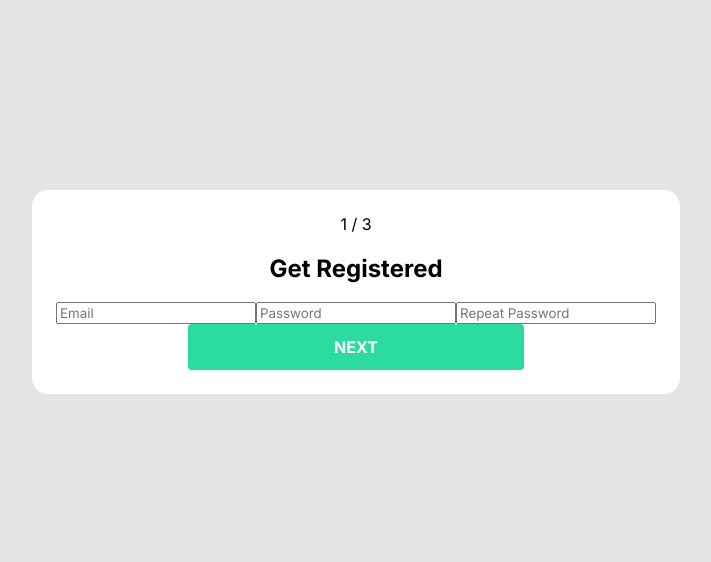
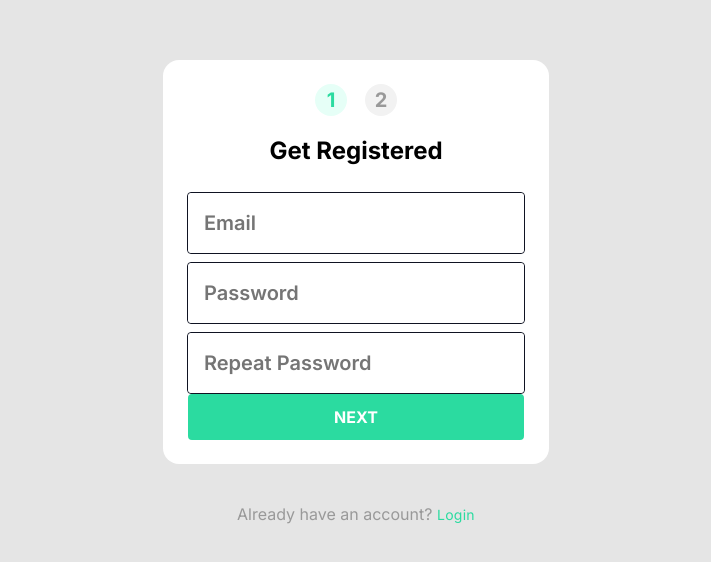
Before and after one commit to armada-ths/ac22, a React (Create React App) app: page /register in a window 1280 px wide. Shown: the part 108-670 px from the top of the page, without its empty margins (284-995 px from the left). Built offline with nearby package versions, Linux system fonts and the light colour scheme; the HTML template or start-up script is replaced by a standard one.

Commit message:
multi-step register works, need to get the dropdown component

```diff
--- a/src/components/FormStepCounter/FormStepCounter.css
+++ b/src/components/FormStepCounter/FormStepCounter.css
@@ -0,0 +1,30 @@
+.step-container{
+    display: flex;
+    flex-direction: row;
+    gap: 18px;
+    width: fit-content;
+}
+
+.current-step, .prev-step, .next-step{
+    font-weight: var(--title-weight);
+    font-size: 20px;
+    width: 32px;
+    height: 32px;
+    border-radius: 50%;
+    line-height: 32px;
+}
+
+.current-step{
+    background-color: var(--armada-secondary);
+    color: var(--armada-green);
+}
+
+.prev-step{
+    background-color: var(--armada-green);
+    color: var(--white);
+}
+
+.next-step{
+    background-color: var(--grey-secondary);
+    color: var(--black-secondary);
+}
--- a/src/components/FormStepCounter/FormStepCounter.tsx
+++ b/src/components/FormStepCounter/FormStepCounter.tsx
@@ -1,21 +1,16 @@
 import React, { FC } from "react";
-
+import "./FormStepCounter.css";
 interface Props {
   currentStep: number;
   steps: number;
 }
 
 const FormStepCounter: FC<Props> = ({ currentStep, steps }) => {
-  const stepArray = new Array(steps).fill(null).map((_, i) => i + 1);
 
   return (
-    <div>
-        {stepArray.map((step, i) => {
-            return (
-                <div key={i} className={`step ${currentStep === i ? 'active' : ''}`}>
-                    {step}
-                </div>
-            ))}}
+    <div className="step-container">
+        <div className={currentStep === 1 ? "current-step" : "prev-step"}>1</div>
+        <div className={currentStep === 2 ? "current-step" : "next-step"}>2</div>
     </div>
 );
 };
--- a/src/components/MultiStepForm/Forms/AccountForm.tsx
+++ b/src/components/MultiStepForm/Forms/AccountForm.tsx
@@ -1,25 +1,23 @@
 import React, { FC, useState } from 'react'
 import ACInput from "../../ACInput/ACInput";
-import "../MultiStepForm.css";
+import "./Forms.css";
 
-type AccountData = {
+interface AccountData {
     email: string,
     password: string,
-    repeatPassword: string
 }
 
 interface Props extends AccountData {
     updateField: (data: Partial<AccountData>) => void
 }
 
-const AccountForm: FC<Props> = ({ email, password, repeatPassword, updateField }) => {
+const AccountForm: FC<Props> = ({ email, password, updateField }) => {
   return (
-    <div className='form-content'
-    >
+    <div className='form-content'>
         <h2>Get Registered</h2>
-        <input type="email" placeholder="Email" value={email} onChange={(e) => updateField({ email: e.target.value })}/>
-        <input placeholder="Password" value={password} onChange={(e) => updateField({ password: e.target.value })}/>
-        <input placeholder="Repeat Password" value={repeatPassword} onChange={(e) => updateField({ repeatPassword: e.target.value })}/>
+        <ACInput type="email" placeholder="Email" value={email} onChange={(e) => updateField({ email: e.target.value })}/>
+        <ACInput type="password" placeholder="Password" value={password} onChange={(e) => updateField({ password: e.target.value })}/>
+        <ACInput type="password" placeholder="Repeat Password" value={password} onChange={(e) => updateField({ password: e.target.value })}/>
     </div>
   )
 }
--- /dev/null
+++ b/src/components/MultiStepForm/Forms/Forms.css
@@ -0,0 +1,6 @@
+.form-content{
+    display: "flex";
+    justify-content: "center";
+    align-items: "center";
+    gap: "1rem";
+}
--- a/src/components/MultiStepForm/Forms/JobPreference.tsx
+++ /dev/null
@@ -1,24 +0,0 @@
-import React, { FC } from 'react'
-
-const PositionInterest: String[] = [
-    "Part-time",
-    "Internship",
-    "Full-time",
-    "Trainee",
-    "Bachelor Thesis",
-    "Master Thesis",
-    "Summer Job",
-    "Other"
-];
-
-
-const JobPreference: FC = () => {
-  return (
-    <div>
-        <h2>Final Step!</h2>
-        <p>JOB INTERESTS</p>
-    </div>
-  )
-}
-
-export default JobPreference
--- a/src/components/MultiStepForm/Forms/StudyForm.tsx
+++ b/src/components/MultiStepForm/Forms/StudyForm.tsx
@@ -1,6 +1,6 @@
 import React, { FC, useState } from 'react'
 import ACInput from '../../ACInput/ACInput'
-import "../MultiStepForm.css";
+import "./Forms.css";
 
 type AccountData = {
   studyProgramme: string,
@@ -18,10 +18,10 @@ const StudyForm: FC<Props> = ({studyProgramme, gender, yearOfStudy, completionYe
   return (
     <div className='form-content'>
         <h2>Education</h2>
-        <input placeholder="Study Programme" value={studyProgramme} onChange={(e) => updateField({ studyProgramme: e.target.value })}/>
-        <input placeholder="Gender" value={gender} onChange={(e) => updateField({ gender: e.target.value })}/>
-        <input placeholder="Year of study" value={yearOfStudy} onChange={(e) => updateField({ yearOfStudy: e.target.value })}/>
-        <input placeholder="Year of Completion" value={completionYear} onChange={(e) => updateField({ completionYear: e.target.value })}/>
+        <ACInput type="" placeholder="Study Programme" value={studyProgramme} onChange={(e) => updateField({ studyProgramme: e.target.value })}/>
+        <ACInput type="" placeholder="Gender" value={gender} onChange={(e) => updateField({ gender: e.target.value })}/>
+        <ACInput type="" placeholder="Year of study" value={yearOfStudy} onChange={(e) => updateField({ yearOfStudy: e.target.value })}/>
+        <ACInput type="" placeholder="Year of Completion" value={completionYear} onChange={(e) => updateField({ completionYear: e.target.value })}/>
     </div>
   )
 }
--- a/src/components/MultiStepForm/MultiStepForm.css
+++ b/src/components/MultiStepForm/MultiStepForm.css
@@ -35,3 +35,16 @@
     align-items: center;
     gap: 24px;
 }
+
+.steps{
+    display: flex;
+    flex-direction: row;
+    justify-content: center;
+    align-items: center;
+    gap: 24px;
+}
+
+.login-link{
+    color: var(--black-secondary);
+    margin-top: 40px;
+}
--- a/src/components/MultiStepForm/MultiStepForm.tsx
+++ b/src/components/MultiStepForm/MultiStepForm.tsx
@@ -1,11 +1,10 @@
 import React, { FC, FormEvent, useState } from "react";
 import AccountForm from "./Forms/AccountForm";
 import StudyForm from "./Forms/StudyForm";
-import JobPreference from "./Forms/JobPreference";
 import "./MultiStepForm.css";
 import { useMultiStepForm } from "./MultiStepHook/useMultiStepForm";
 import AuthButton from "../AuthButton/AuthButton";
-
+import FormStepCounter from "../FormStepCounter/FormStepCounter";
 interface FormData {
   email: string;
   password: string;
@@ -13,7 +12,6 @@ interface FormData {
   gender: string;
   yearOfStudy: string;
   completionYear: string;
-  positionInterests: string;
 };
 
 const START_DATA: FormData = {
@@ -23,7 +21,6 @@ const START_DATA: FormData = {
   gender: "",
   yearOfStudy: "",
   completionYear: "",
-  positionInterests: "",
 };
 
 interface Props {}
@@ -41,7 +38,7 @@ const MultiStepForm: FC<Props> = () => {
     useMultiStepForm([
       <AccountForm {...formData} updateField={updateFields} />,
       <StudyForm {...formData} updateField={updateFields} />,
-      <JobPreference {...formData} updateField={updateFields} />,
+      /*<JobPreference {...formData} updateField={updateFields} />,*/
     ]);
 
   const onSubmit = (e: FormEvent) => {
@@ -54,8 +51,8 @@ const MultiStepForm: FC<Props> = () => {
     <div className="screen">
       <div className="form-container">
         <form onSubmit={onSubmit} className="form-content">
-          <div>
-            {currentStep + 1} / {steps.length}
+          <div className="steps">
+            <FormStepCounter currentStep={currentStep + 1} steps={steps.length} />
           </div>
           {step}
           <div className="button-container">
@@ -77,6 +74,8 @@ const MultiStepForm: FC<Props> = () => {
           </div>
         </form>
       </div>
+
+      {isFirst && <div className="login-link">Already have an account? <a href="/Login">Login</a></div>}
     </div>
   );
 };
```
